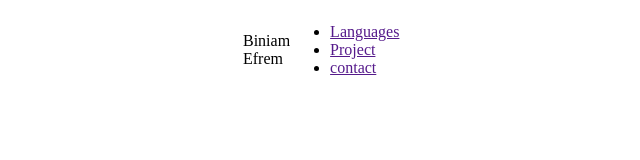
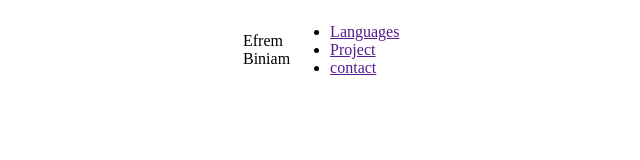
Before and after one commit to biniam1211/my-portfolio, a plain HTML site: page index.html in a window 1280 px wide. Shown: the full height of the page, 347-987 px from the left. Drawn offline with Linux system fonts and the light colour scheme.

Commit message:
name change

```diff
--- a/index.html
+++ b/index.html
@@ -11,7 +11,7 @@
    <section id="about-me"></section>
 
        <nav>
-           <div class="personal_logo"> Biniam Efrem </div>
+           <div class="personal_logo"> Efrem Biniam </div>
            <ul class="nav_link--list">
            <li>
                <a href="" class="nav_link--anchor
```
